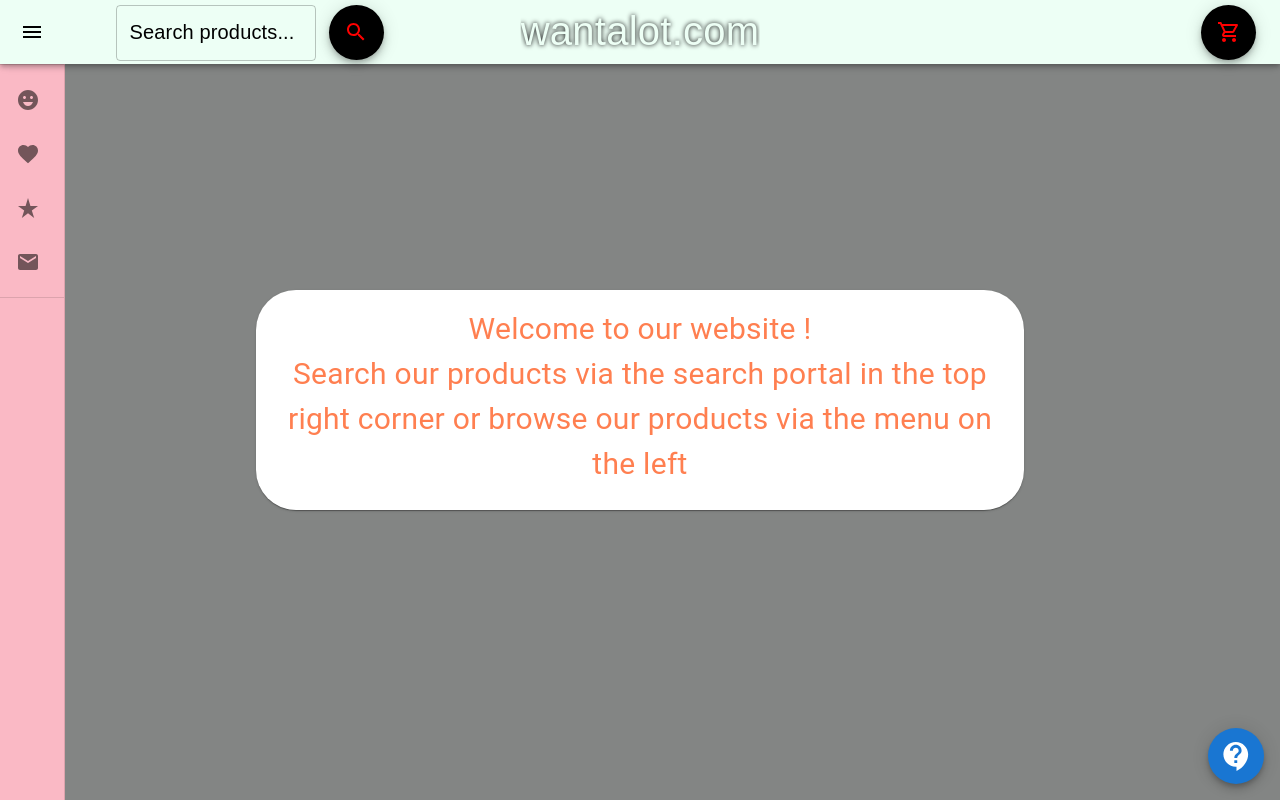
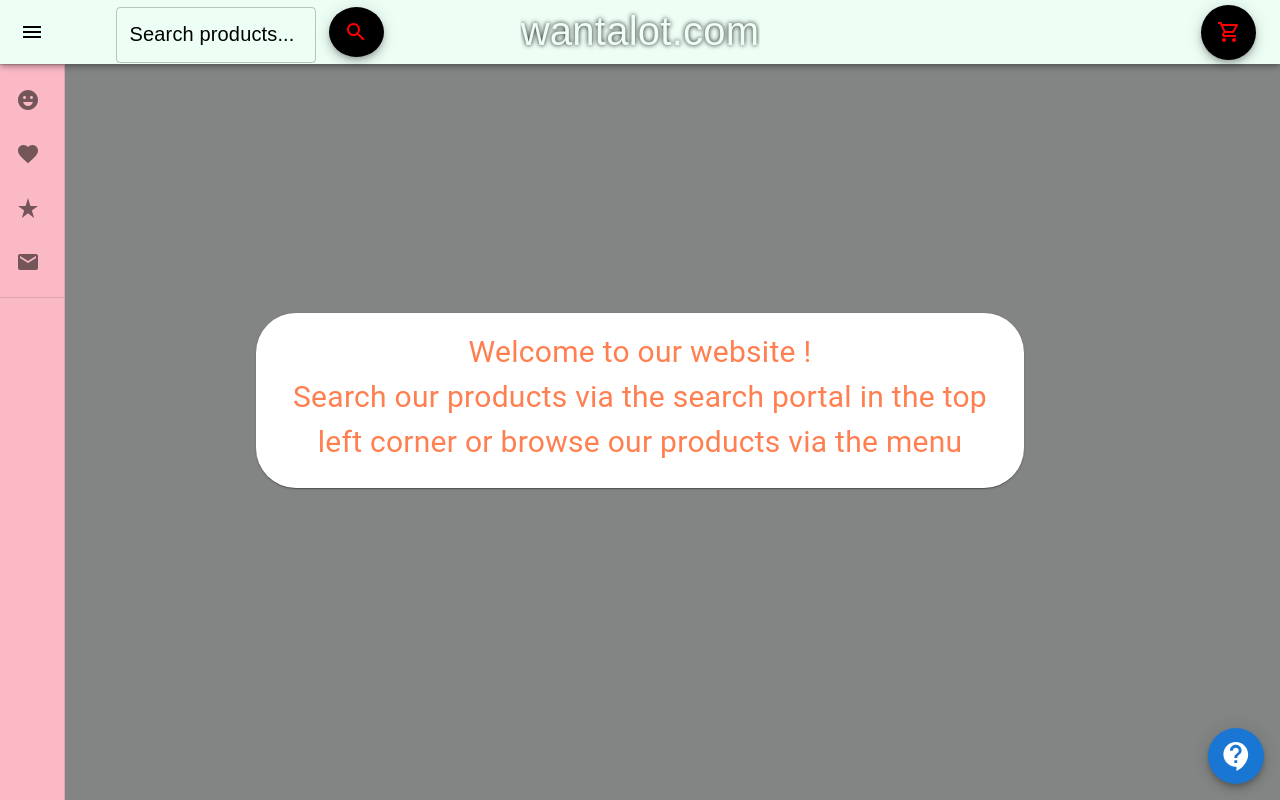
Before and after one commit to SiveshMaharaj/FrontEndDeveloper, a React (Create React App) app in the folder ecomm-task/: page / in a window 1280 px wide. Built offline with nearby package versions, Linux system fonts and the light colour scheme.

Commit message:
Removed functions
Removed increase/decrease quantity in cart due to bugs

```diff
--- a/ecomm-task/src/Homepage.js
+++ b/ecomm-task/src/Homepage.js
@@ -20,8 +20,8 @@
     <CardContent>
       <Typography sx={{ fontSize: 30, alignContent: 'center', justifyContent: 'center' }} color="coral">
         Welcome to our website !<br/>
-        Search our products via the search portal in the top right corner
-        or browse our products via the menu on the left
+        Search our products via the search portal in the top left corner
+        or browse our products via the menu
       </Typography>
     </CardContent>
   </Card>
--- a/ecomm-task/src/Menu.js
+++ b/ecomm-task/src/Menu.js
@@ -209,45 +209,33 @@
         setOpenCart(false);
     };
 
+  /* const [isEnabled, setIsEnabled] = React.useState(false);
 
-
-/*   const IncNum = (row) => {
+  const IncNum = (row) => {
     var items = JSON.parse(localStorage.getItem('cart'))
     var item = items.find(item => item.id === row.id);
     if (item) {
         item.qty += 1;
         item.price += row.price;
+        //setIsEnabled(item.qty >= 1);
     }
   localStorage.setItem('cart', JSON.stringify(items));
   console.log(items);
   };
 
-  const DecNum = (row) => {
+
+
+  const DecNum = (row, event) => {
     var items = JSON.parse(localStorage.getItem('cart'))
     var item = items.find(item => item.id === row.id);
-    if (item) {
+    if (item && item.qty > 1) {
         item.qty -= 1;
         item.price -= row.price;
+        //setIsEnabled(item.qty >= 1);
     }
   localStorage.setItem('cart', JSON.stringify(items));
   console.log(items);
-  }; */
-
-/*   const handleRemove = (row) => {
-    let fw = JSON.parse(localStorage.getItem("cart"));
-    const filtered = fw.filter(item => item.id !== row.id);
-    localStorage.setItem("cart", JSON.stringify(filtered));
-    console.log(row.id + ' removed');
-    setOpenSnack(true);
-    let ls = JSON.parse(localStorage.getItem("cart"));
-    console.log(ls);
-    handleCartOpen(qty, total);
-    if(ls.length < 1){
-        setOpenCart(false);
-        setAlert(true);
-    }
-}; */
-
+  };  */
 
 let navigate = useNavigate();
 const itemsList = [
@@ -342,7 +330,7 @@
            <TextField id="outlined-search" type="search" sx={{height:'50px', width: '200px', marginLeft: '2%'}} label={<div className="font-link">Search products...</div>} onChange={handleCriteria} value={search} InputLabelProps={{style : {color : 'black'} }}/>
           &nbsp;&nbsp;
           <Tooltip title="Search">
-          <Fab onClick={handleSearch} aria-label="search" sx= {{backgroundColor: "black", color: "red", height:'55px', width:'55px'}}>
+          <Fab onClick={handleSearch} aria-label="search" sx= {{backgroundColor: "black", color: "red", height:'50px', width:'55px'}}>
             <SearchIcon />
           </Fab>
           </Tooltip>
@@ -502,7 +490,7 @@
           <TableRow>
             <TableCell>Cart details</TableCell>
             <TableCell align="right">Product</TableCell>
-            <TableCell align="right">Price</TableCell>
+            <TableCell align="right">Unit Price</TableCell>
             <TableCell align="right">Quantity</TableCell>
             <TableCell align="right"></TableCell>
             {/* <TableCell align="right">Carbs&nbsp;(g)</TableCell>
@@ -521,13 +509,14 @@
               <TableCell align="right">{row.title}</TableCell>
               <TableCell align="right">{`R ${row.price}`}</TableCell>
               <TableCell align="right">
-              {/* <Button onClick={() => {
+              {/* <Button //enabled={isEnabled}
+               onClick={() => {
                             DecNum(row);
                         }}>
                 <RemoveCircleRoundedIcon />
                 </Button> */}
                 {row.qty}
-                {/* <Button onClick={() => {
+               {/*  <Button onClick={() => {
                             IncNum(row);
                         }}>
                 <AddCircleRoundedIcon />
@@ -543,8 +532,6 @@
                     </IconButton>
           </Tooltip>
               </TableCell>
-              {/* <TableCell align="right">{row.carbs}</TableCell>
-              <TableCell align="right">{row.protein}</TableCell> */}
             </TableRow>
           ))}
         </TableBody>
@@ -556,8 +543,8 @@
     </DialogContentText>
         </DialogContent>
         <DialogActions>
-          <Button onClick={handleCartClose}>Ok</Button>
-          <Button //onClick={handleCartClose}
+          <Button variant="contained" onClick={handleCartClose}>Continue shopping</Button>
+          <Button variant="contained" //onClick={handleCartClose}
           >Proceed to checkout</Button>
         </DialogActions>
       </Dialog>
```
